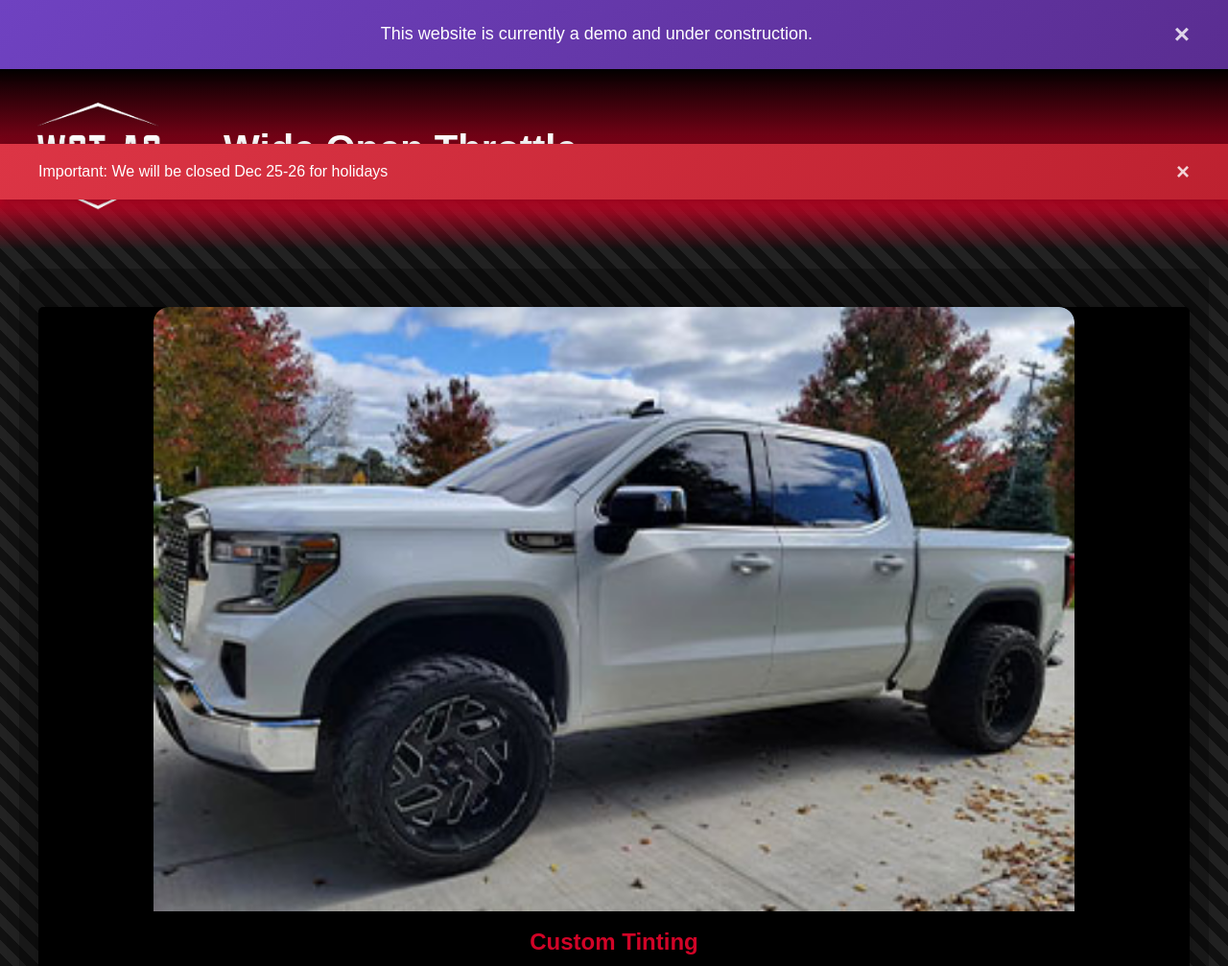
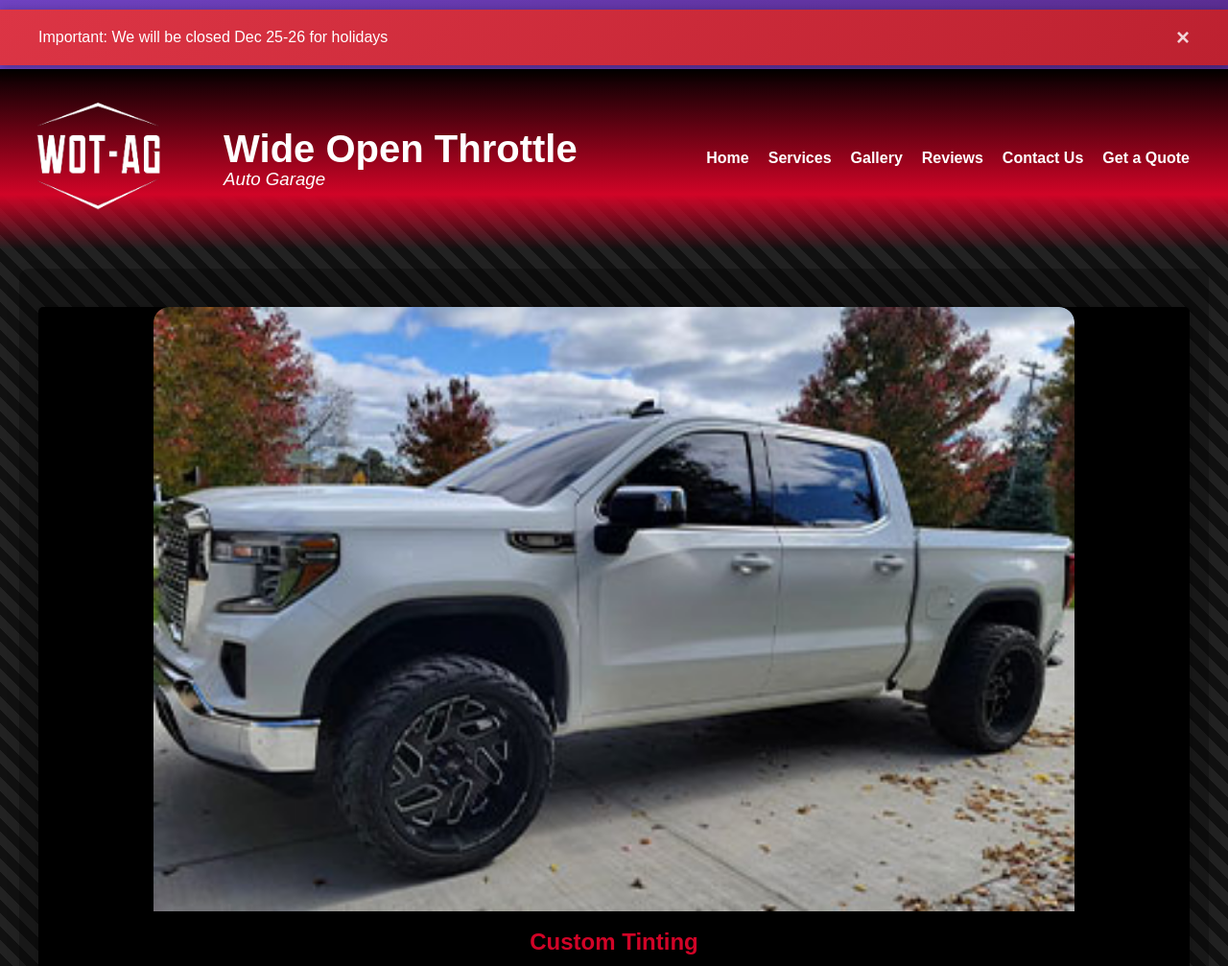
Before and after one commit to JICodes08/website_WOT-AG, a website: page src/index.html in a window 1280 px wide. Shown: the top 1007 px of the page at 96% size. Drawn offline with Linux system fonts and the light colour scheme.

Commit message:
Updated Temporary Notification location

```diff
--- a/src/styles.css
+++ b/src/styles.css
@@ -1387,12 +1387,12 @@ ul {
 /* Notification Banner Styles */
 .notification-banner {
     position: fixed;
-    top: 150px;
+    top: 10px;
     left: 0;
     width: 100%;
     background: linear-gradient(135deg, #ff6b35, #f7931e);
     color: white;
-    z-index: 10010;
+    z-index: 10060;
     box-shadow: 0 2px 10px rgba(0, 0, 0, 0.3);
     animation: slideDown 0.3s ease-out;
 }
@@ -1637,7 +1637,7 @@ body.permanent-banner-active.notification-active.contact-page {
 
 /* Adjust notification banner position based on navbar position */
 .notification-banner.navbar-pushed {
-    top: 220px; /* 70px (permanent) + 150px (navbar) */
+    top: 500px; /* 70px (permanent) + 150px (navbar) + 280px (body) */
 }
 
 /* Mobile Navigation and Responsive Styles */
```
Also changed, not shown: src/pages/contact.html (+1 -1 lines).
